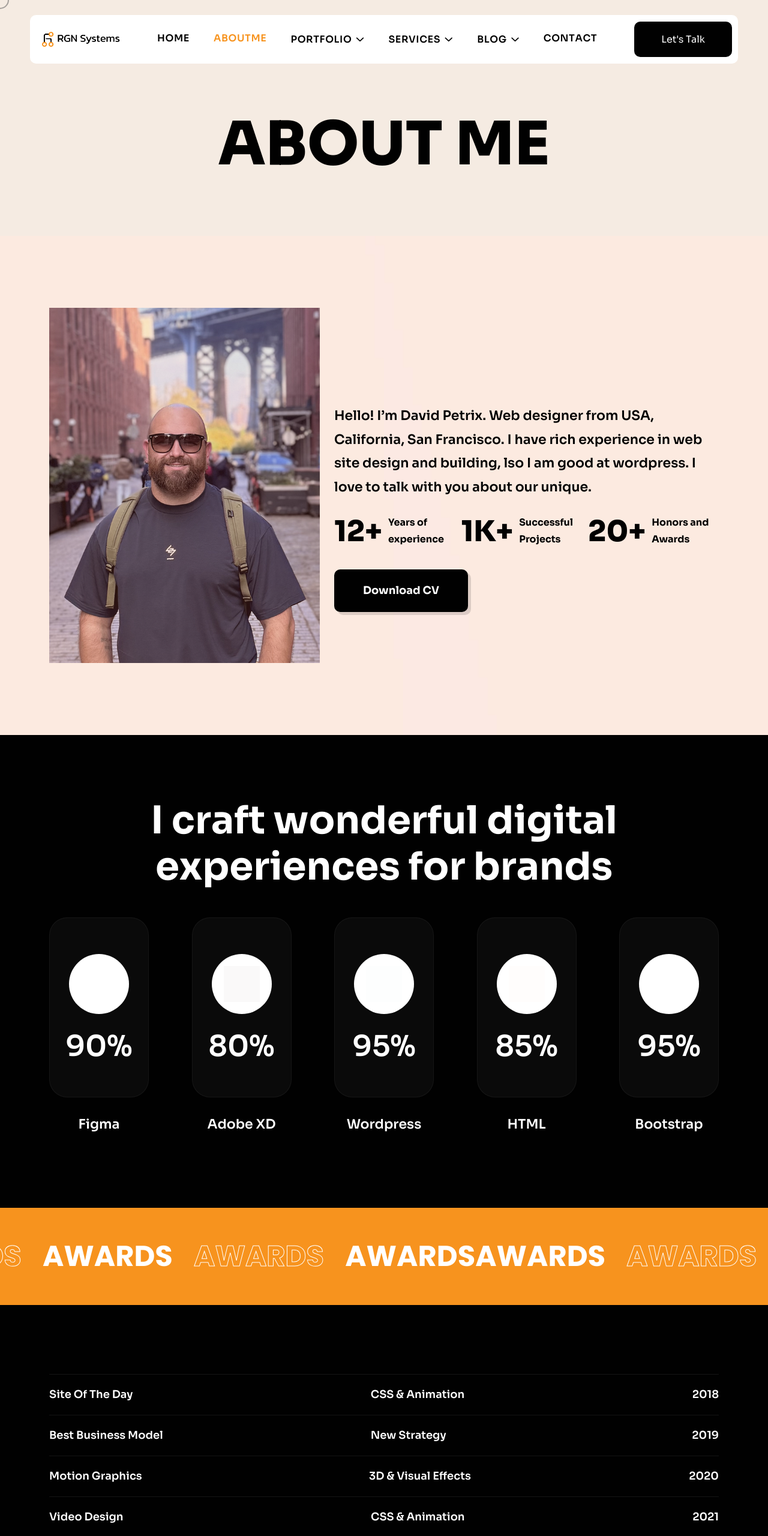
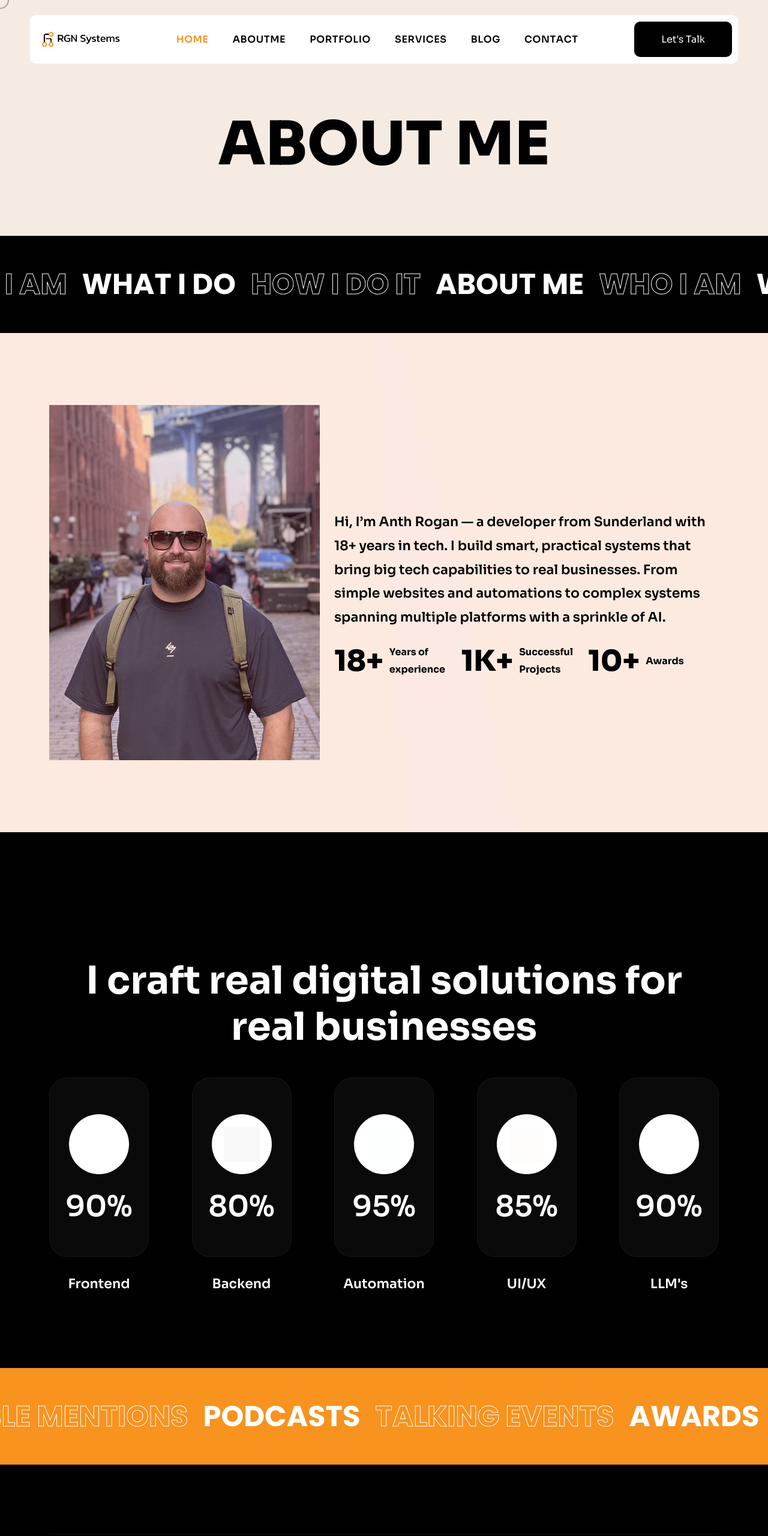
Before and after one commit to anthrogan/anthrogan.github.io, a plain HTML site: page about_us.html in a window 1280 px wide. Shown: the top 2560 px of the page at 60% size. Drawn offline with Linux system fonts and the light colour scheme.

Commit message:
some more changes

```diff
--- a/about_us.html
+++ b/about_us.html
@@ -6,7 +6,7 @@
       name="viewport"
       content="width=device-width, initial-scale=1.0, maximum-scale=1, minimum-scale=1, target-densitydpi=device-dpi"
     >
-    <title>Petrix - Personal Portfolio HTML Template</title>
+    <title>RGN Systems - Real Tech for Real Business</title>
     <link rel="icon" type="image/png" href="images/favicon.png" >
     <link rel="stylesheet" href="css/plugin.css" >
     <link rel="stylesheet" href="css/icon.css" >
@@ -34,7 +34,7 @@
     <nav class="navbar navbar-expand-lg main_menu">
       <div class="container container_large">
         <a class="navbar-brand" href="index.html">
-          <img src="images/RGN.png" alt="Petrix" class="img-fluid w-100" >
+          <img src="images/RGN.png" alt="Petrix" class="img-fluid" >
         </a>
         <button
           class="navbar-toggler"
@@ -51,44 +51,29 @@
         <div class="collapse navbar-collapse" id="navbarSupportedContent">
           <ul class="navbar-nav m-auto">
             <li class="nav-item">
-              <a class="nav-link text_hover_animaiton" href="index.html"
+              <a class="nav-link active text_hover_animaiton" href="index.html"
                 >Home
               </a>
             </li>
             <li class="nav-item">
-              <a
-                class="nav-link text_hover_animaiton active"
-                href="about_us.html"
+              <a class="nav-link text_hover_animaiton" href="about_us.html"
                 >About Me</a
               >
             </li>
             <li class="nav-item">
               <a class="nav-link text_hover_animaiton" href="#"
-                >Portfolio <i class="far fa-angle-down"></i
+                >Portfolio</i
               ></a>
-              <ul class="droap_menu">
-                <li><a href="portfolio.html">Portfolio</a></li>
-                <li><a href="portfolio_details.html">Portfolio Details</a></li>
-              </ul>
             </li>
             <li class="nav-item">
               <a class="nav-link text_hover_animaiton" href="#"
-                >Services <i class="far fa-angle-down"></i
+                >Services</i
               ></a>
-              <ul class="droap_menu">
-                <li><a href="services.html">Services</a></li>
-                <li><a href="service_details.html">Service Details</a></li>
-              </ul>
             </li>
             <li class="nav-item">
               <a class="nav-link text_hover_animaiton" href="#"
-                >Blog <i class="far fa-angle-down"></i
+                >Blog </i
               ></a>
-              <ul class="droap_menu">
-                <li><a href="blog_grid.html">Blog Grid</a></li>
-                <li><a href="blog_list.html">Blog List</a></li>
-                <li><a href="blog_details.html">Blog Details</a></li>
-              </ul>
             </li>
             <li class="nav-item">
               <a class="nav-link text_hover_animaiton" href="contact_us.html"
@@ -125,33 +110,32 @@
     <!--========================
         ABOUT START
     =========================-->
-    <section
+  <section
       class="about"
       id="about"
       style="background: url(images/golden_bg.jpg)"
     >
+      <div class="section_heading">
+        <div class="container-fluid">
+          <h2>about me<span>who i am</span>what i do<span>how i do it</span></h2>
+        </div>
+      </div>
       <div class="about_text_area pt_120 xs_pt_80 pb_120 xs_pb_80">
         <div class="container">
           <div class="row">
             <div class="col-xl-5 col-md-6">
               <div class="about_img">
-                <img
-                  src="images/about_img.png"
-                  alt="about"
-                  class="img-fluid w-100" >
+                <img src="images/about_img.png" alt="about" class="img-fluid" >
               </div>
             </div>
             <div class="col-xl-7 col-md-6">
               <div class="about_text">
                 <p class="description text-anim">
-                  Hello! I’m David Petrix. Web designer from USA, California,
-                  San Francisco. I have rich experience in web site design and
-                  building, lso I am good at wordpress. I love to talk with you
-                  about our unique.
+                  Hi, I’m Anth Rogan — a developer from Sunderland with 18+ years in tech. I build smart, practical systems that bring big tech capabilities to real businesses. From simple websites and automations to complex systems spanning multiple platforms with a sprinkle of AI.
                 </p>
                 <ul>
                   <li class="fade_right" data-trigerId="about">
-                    <h2><span class="counter">12</span>+</h2>
+                    <h2><span class="counter">18</span>+</h2>
                     <p>Years of experience</p>
                   </li>
                   <li class="fade_right" data-trigerId="about">
@@ -159,13 +143,13 @@
                     <p>Successful Projects</p>
                   </li>
                   <li class="fade_right" data-trigerId="about">
-                    <h2><span class="counter">20</span>+</h2>
-                    <p>Honors and Awards</p>
+                    <h2><span class="counter">10</span>+</h2>
+                    <p>Awards</p>
                   </li>
                 </ul>
-                <a class="common_btn btn_hover" data-trigerId="about" href="#"
+                <!-- <a class="common_btn btn_hover" data-trigerId="about" href="#"
                   >download CV</a
-                >
+                > -->
               </div>
             </div>
           </div>
@@ -179,12 +163,12 @@
     <!--========================
         SKILLS START
     =========================-->
-    <section class="skills pt_105 xs_pt_65 pb_120 xs_pb_80" id="skills">
+    <section class="skills pt_105 xs_pt_65 pb_120 xs_pb_80" id="skills">    <section class="skills pt_105 xs_pt_65 pb_120 xs_pb_80" id="skills">
       <div class="container">
         <div class="row">
           <div class="col-xl-11 m-auto">
             <h2 class="has-animation">
-              I craft wonderful digital experiences for brands
+              I craft real digital solutions for real businesses
             </h2>
           </div>
         </div>
@@ -200,7 +184,7 @@
                 </div>
                 <h3><span class="counter">90</span>%</h3>
               </div>
-              <p>Figma</p>
+              <p>Frontend</p>
             </div>
           </div>
           <div class="col-xl-2 col-sm-4 col-lg-3">
@@ -214,7 +198,7 @@
                 </div>
                 <h3><span class="counter">80</span>%</h3>
               </div>
-              <p>Adobe XD</p>
+              <p>Backend</p>
             </div>
           </div>
           <div class="col-xl-2 col-sm-4 col-lg-3">
@@ -228,7 +212,7 @@
                 </div>
                 <h3><span class="counter">95</span>%</h3>
               </div>
-              <p>Wordpress</p>
+              <p>Automation</p>
             </div>
           </div>
           <div class="col-xl-2 col-sm-4 col-lg-3">
@@ -242,7 +226,7 @@
                 </div>
                 <h3><span class="counter">85</span>%</h3>
               </div>
-              <p>HTML</p>
+              <p>UI/UX</p>
             </div>
           </div>
           <div class="col-xl-2 col-sm-4 col-lg-3">
@@ -254,9 +238,9 @@
                     alt="skills"
                     class="img-fluid" >
                 </div>
-                <h3><span class="counter">95</span>%</h3>
+                <h3><span class="counter">90</span>%</h3>
               </div>
-              <p>Bootstrap</p>
+              <p>LLM's</p>
             </div>
           </div>
         </div>
@@ -272,7 +256,7 @@
     <section class="award pb_120 xs_pb_80" id="award">
       <div class="section_heading section_heading_2">
         <div class="container-fluid">
-          <h2>Awards <span>Awards</span> Awards <span>Awards</span> Awards</h2>
+          <h2>Awards<span>Honerable Mentions</span>Podcasts<span>Talking Events</span></h2>
         </div>
       </div>
       <div class="container">
@@ -281,23 +265,23 @@
             <div class="award_text mt_115 xs_mt_75">
               <ul>
                 <li class="fade_bottom" data-trigerId="award">
-                  <span>Site Of The Day</span>
-                  <span>CSS & Animation</span>
-                  <span>2018</span>
+                  <span>🏆 Award</span>
+                  <span>UK Emerging Tech in Energy Award</span>
+                  <span>2024</span>
                 </li>
                 <li class="fade_bottom" data-trigerId="award">
-                  <span>Best Business Model</span>
-                  <span>New Strategy</span>
-                  <span>2019</span>
+                  <span>🗣️ Speaking</span>
+                  <span>Systems That Scale Award – FastForward SME Awards 2023</span>
+                  <span>2023</span>
                 </li>
                 <li class="fade_bottom" data-trigerId="award">
-                  <span>Motion Graphics</span>
-                  <span>3D & Visual Effects</span>
-                  <span>2020</span>
+                  <span>🏆 Award</span>
+                  <span>Northern Digital Excellence in Automation</span>
+                  <span>2022</span>
                 </li>
                 <li class="fade_bottom" data-trigerId="award">
-                  <span>Video Design</span>
-                  <span>CSS & Animation</span>
+                  <span>🎙️ Podcast</span>
+                  <span>JS & Hardware - Syntax - <a href="https://syntax.fm/guest/anth-rogan">Listen Now</a></span>
                   <span>2021</span>
                 </li>
               </ul>
@@ -313,7 +297,7 @@
     <!--========================
         EXPERIENCE START
     =========================-->
-    <section class="experience pt_90 xs_pt_50 pb_120 xs_pb_80" id="experience">
+    <!-- <section class="experience pt_90 xs_pt_50 pb_120 xs_pb_80" id="experience">
       <div class="container">
         <div class="row">
           <div class="col-xl-6 col-lg-6">
@@ -392,7 +376,7 @@
           </div>
         </div>
       </div>
-    </section>
+    </section> -->
     <!--========================
         EXPERIENCE END
     =========================-->
@@ -404,8 +388,7 @@
       <div class="section_heading section_heading_2">
         <div class="container-fluid">
           <h2>
-            Let's talk <span>Let's talk</span> Let's talk
-            <span>Let's talk</span>
+            Let's talk<span>quick chat</span>no commitment<span>email me</span>
           </h2>
         </div>
       </div>
@@ -415,7 +398,7 @@
             <div class="contact_box_text">
               <h2 class="has-animation">
                 Do you have a question, an idea, or a project you need help
-                with? Contact us!
+                with? Contact me!
               </h2>
               <a href="contact_us.html" class="btn_hover contact_btn"
                 >Contact Form</a
```
Also changed, not shown: blog_details.html (+3 -3 lines), blog_grid.html (+3 -3 lines), blog_list.html (+3 -3 lines), contact_us.html (+3 -3 lines), index.html (+14 -27 lines), portfolio.html (+3 -3 lines), portfolio_details.html (+3 -3 lines), service_details.html (+3 -3 lines), services.html (+3 -3 lines), css/icon.css, fonts/fa-brands-400.ttf, fonts/fa-brands-400.woff2, fonts/fa-regular-400.ttf, fonts/fa-regular-400.woff2, 4 more files.
